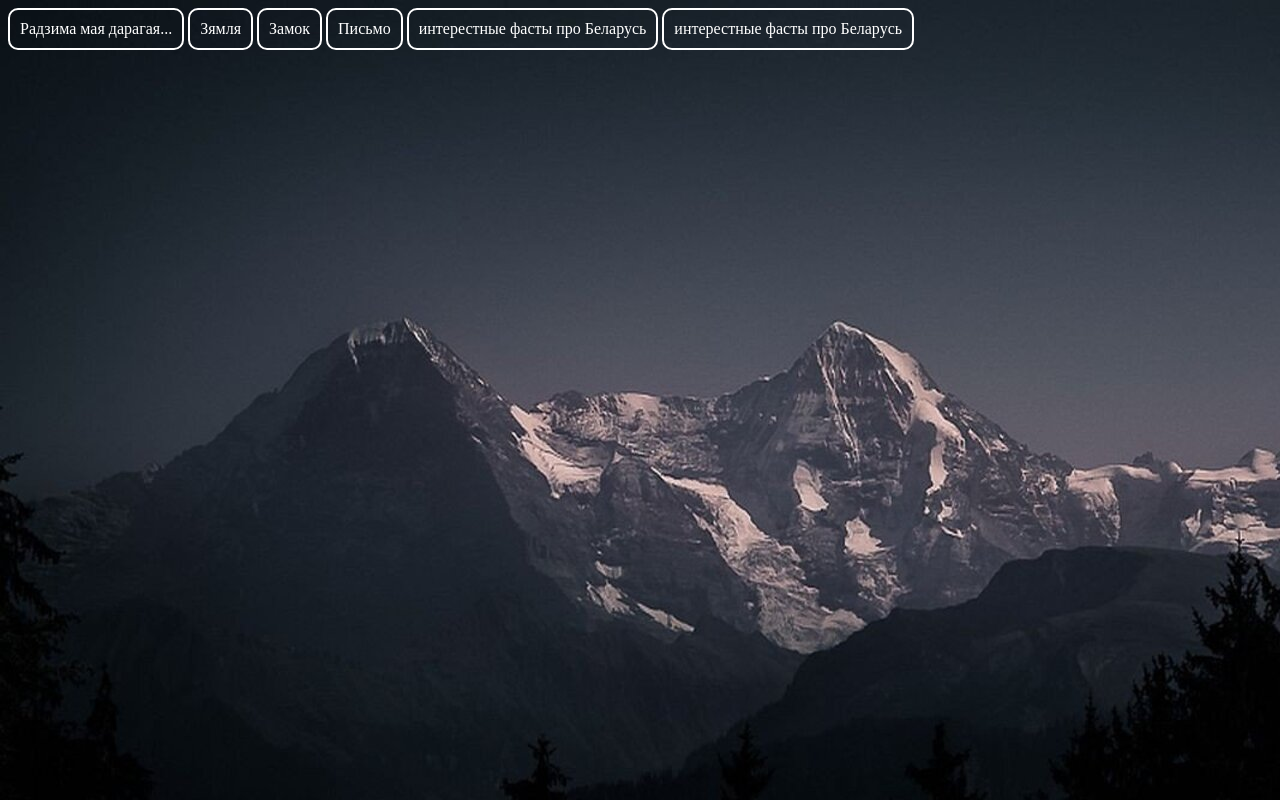
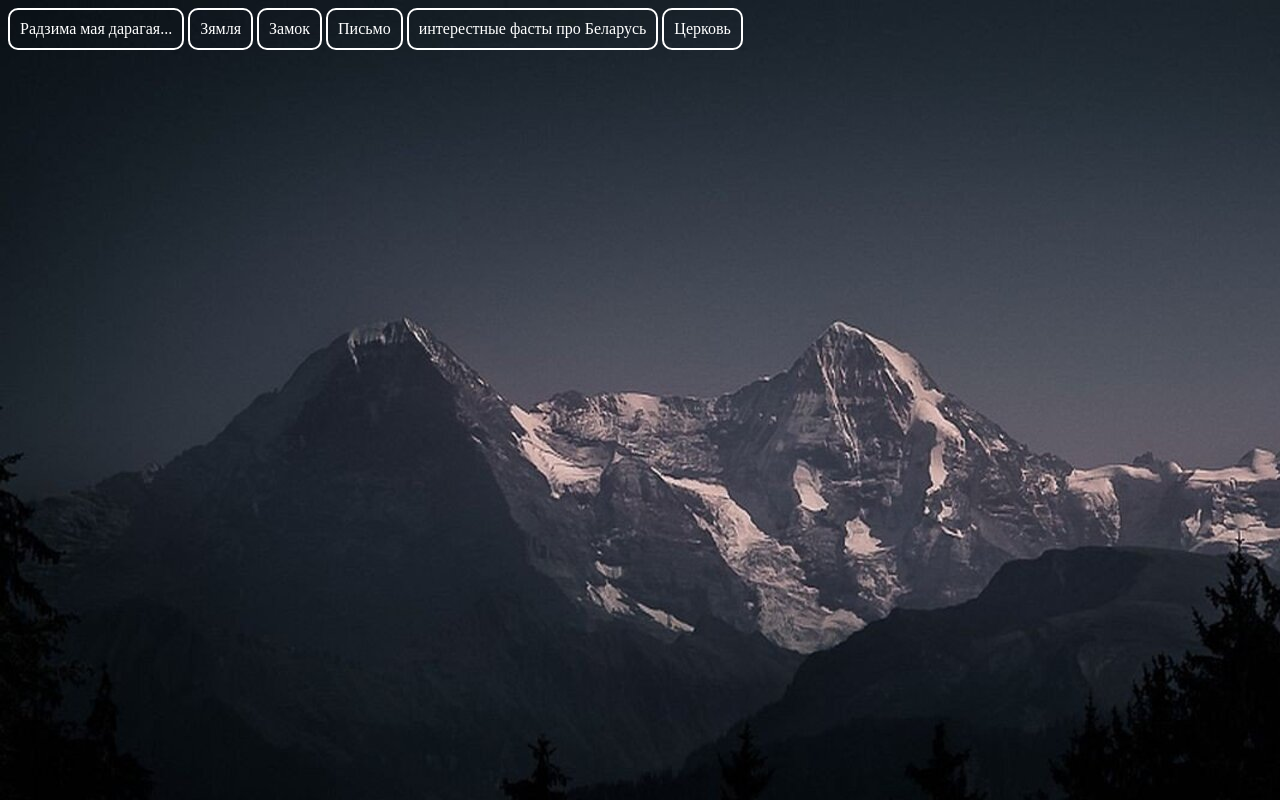
Before and after one commit to satofan/my-present.github.io, a plain HTML site: page index.html in a window 1280 px wide. Drawn offline with nearby package versions, Linux system fonts and the light colour scheme.

Commit message:
Update index.html

```diff
--- a/index.html
+++ b/index.html
@@ -51,7 +51,7 @@
     </script>
     </script>
   </script>
-  <div id="button6">интерестные фасты про Беларусь</div>
+  <div id="button6">Церковь</div>
   <script src="https://ajax.googleapis.com/ajax/libs/jquery/2.1.1/jquery.min.js"></script>
   <script>
     $("#button6").click(function() {
```
